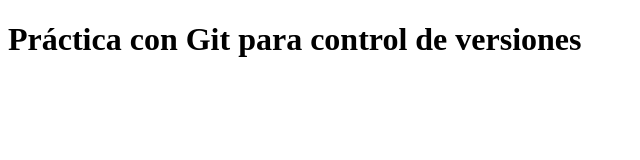
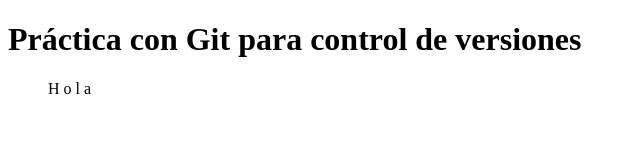
Before and after one commit to uide-market/is-sem04, a plain HTML site: page index.html in a window 1280 px wide. Shown: the full height of the page, 0-640 px from the left. Drawn offline with Linux system fonts and the light colour scheme.

Commit message:
feat: Cambio en index.html

```diff
--- a/index.html
+++ b/index.html
@@ -9,5 +9,11 @@
     <h1>
         Práctica con Git para control de versiones
     </h1>
+    <ul>
+        H
+        o
+        l
+        a
+    </ul>
 </body>
 </html>
```
